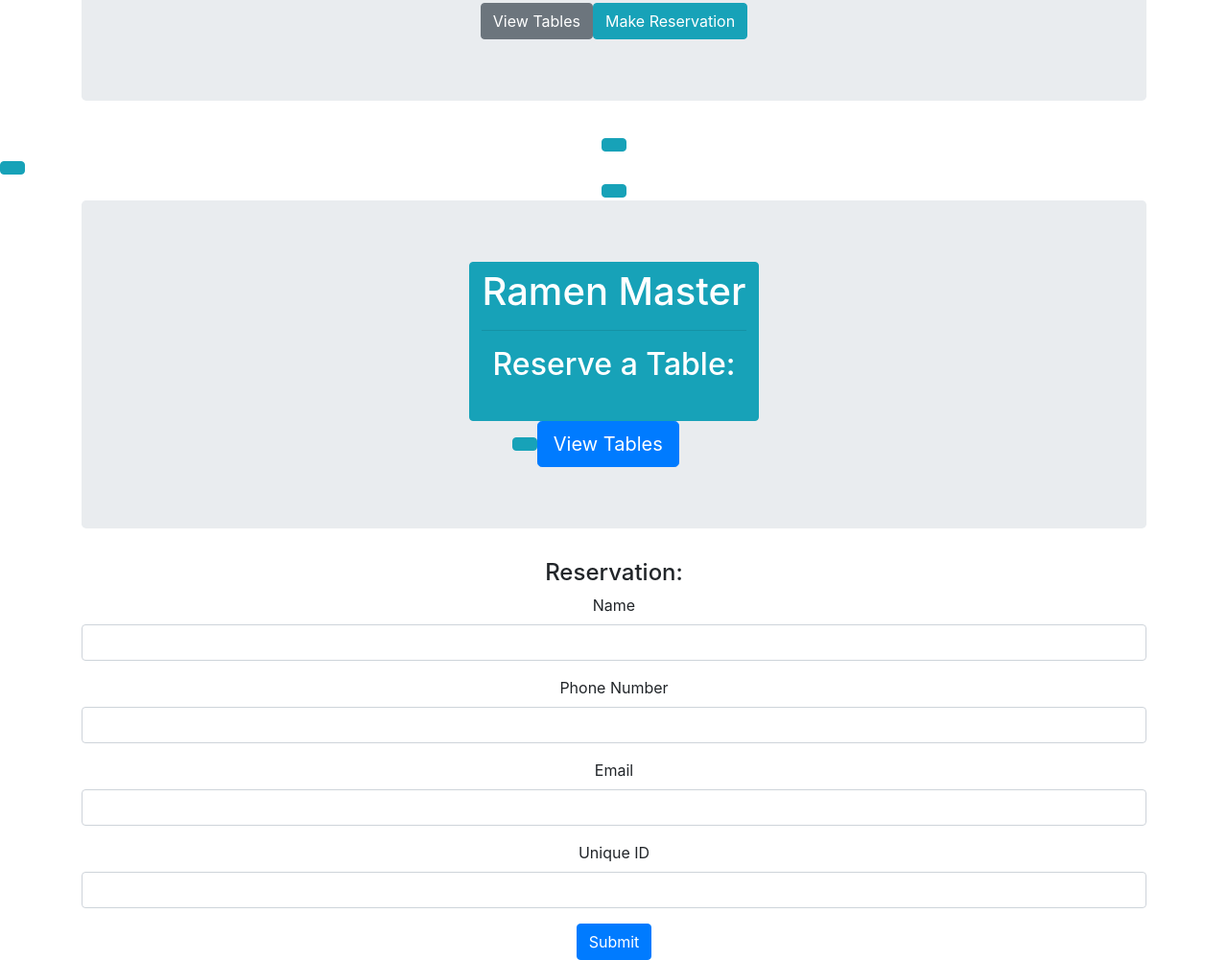
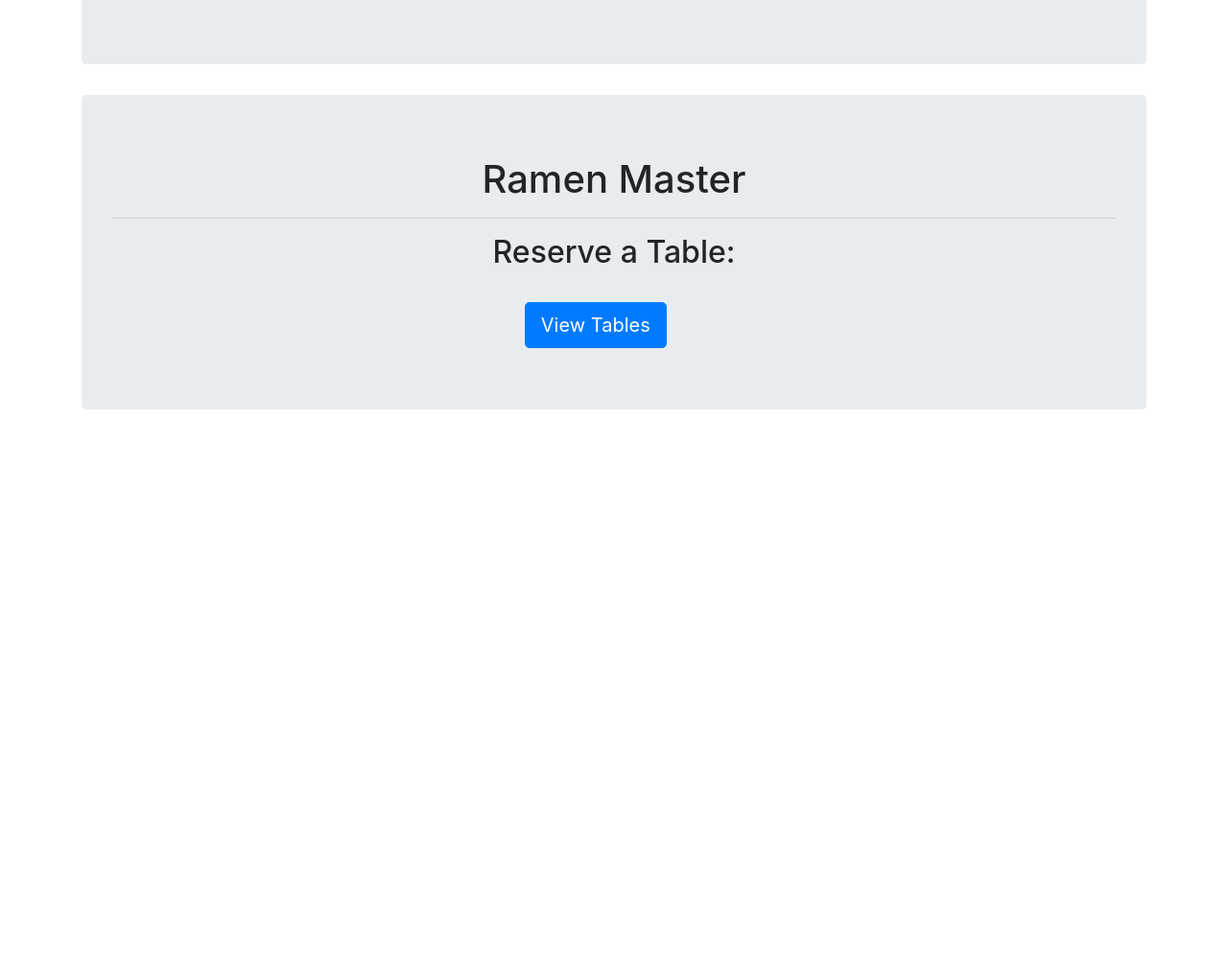
Before and after one commit to abtree46/RamenMaster, a plain HTML site: page index.html in a window 1280 px wide. Shown: the part 182-1183 px from the top of the page at 96% size. After the commit the page ends 800 px from the top, so only its background shows below. Drawn offline with nearby package versions, Linux system fonts and the light colour scheme.

Commit message:
fixed buttons

```diff
--- a/index.html
+++ b/index.html
@@ -13,15 +13,13 @@
         <div class="jumbotron">
           <h1 class="display-4">Ramen Master</h1>
           <p class="lead">Reserve your spot today and check out the best ramen in town!</p>
-          <a href="" button type="button" class="btn btn-secondary" id="TablesBtn">View Tables</button>
-          <a href="" button type="button" class="btn btn-info" id="ResBtn">Make Reservation</button>
         </div>
       </div>
 
 	<div class="container">
 
 		<div class="jumbotron">
-			<h1 class="text-center"><span class="glyphicon glyphicon-fire"></span>Ramen Master</h1>
+			<h1 class="text-center"><span class=""></span>Ramen Master</h1>
 			<hr>
 			<h2 class="text-center">Reserve a Table:</h2>
 			<br>
@@ -31,48 +29,9 @@
 				<a href="/"><button type="button" class="btn btn-lg btn-default"><span class=""></span></button></a>
 			</div>
 		</div>
+    <script src="https://cdnjs.cloudflare.com/ajax/libs/jquery/3.2.1/jquery.min.js"></script>
+	<script type="text/javascript"></script>
 
-		<div class="row">
-			<div class="col-lg-12">
-				<div class="panel panel-default">
-					<div class="panel-heading">
-						<h4 class="panel-title">Reservation:</h4>
-					</div>
-					<div class="panel-body">
-
-						<form role="form">
-
-							<div class="form-group">
-								<label for="">Name</label>
-								<input type="text" class="form-control" id="reserve_name">
-							</div>
-
-							<div class="form-group">
-								<label for="">Phone Number</label>
-								<input type="text" class="form-control" id="reserve_phone">
-							</div>
-
-							<div class="form-group">
-								<label for="">Email</label>
-								<input type="text" class="form-control" id="reserve_email">
-							</div>
-
-							<div class="form-group">
-								<label for="">Unique ID</label>
-								<input type="text" class="form-control" id="reserve_uniqueID">
-							</div>
-
-							<button type="submit" class="btn btn-primary submit">Submit</button>
-						</form>
-
-					</div>
-				</div>
-
-			</div>
-		</div>
-
-    <script src="https://cdnjs.cloudflare.com/ajax/libs/jquery/3.2.1/jquery.min.js"></script>
-    <script type="text/javascript"></script>
 
 </body>
 </html>
```
